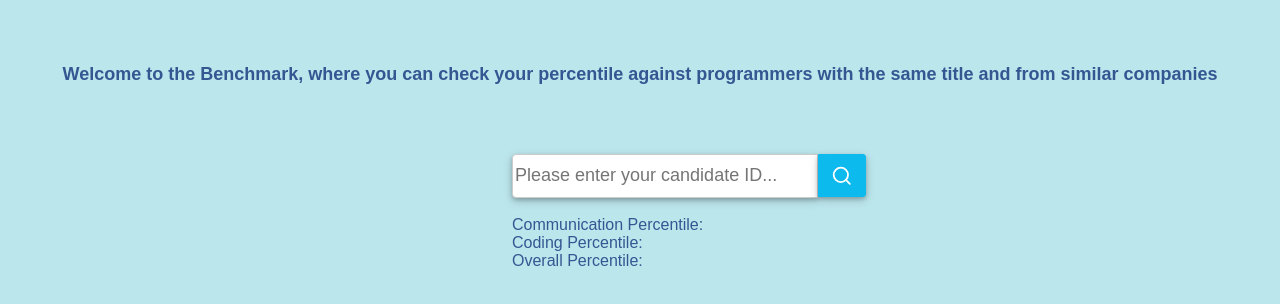
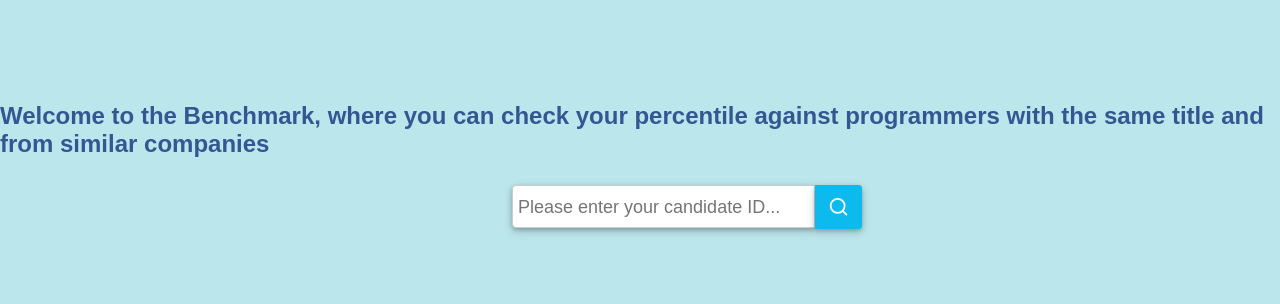
Before and after one commit to nilshen/benchmark, a React (Create React App) app in the folder frontend/: page / in a window 1280 px wide. Shown: the top 304 px of the page. Built offline with nearby package versions, Linux system fonts and the light colour scheme.

Commit message:
css polished

```diff
--- a/frontend/src/App.js
+++ b/frontend/src/App.js
@@ -1,27 +1,32 @@
-import React, { useState, useEffect } from 'react';
-import { FiSearch } from "react-icons/fi"
-import './index.css'
+import React, { useState } from 'react';
+import { FiSearch } from "react-icons/fi";
+// import './index.css'
 
 function App() {
 
-  const[id, setId] = useState('')
-  const[comPercentile, setComPercentile] = useState('')
-  const[codingPercentile, setCodingPercentile] = useState('')
-  const[overallPercentile, setOverallPercentile] = useState('')
+  const [id, setId] = useState('');
+  const [comPercentile, setComPercentile] = useState('');
+  const [codingPercentile, setCodingPercentile] = useState('');
+  const [overallPercentile, setOverallPercentile] = useState('');
 
-  console.log(id)
+  console.log(id);
 
   const handleClick = () => {
     fetch(`/${id}`)
       .then(response => {
         // testing
         // console.log(typeof response)
-        return response.json()
+        return response.json();
       })
-      .then(data =>  {
-        setComPercentile(data[0])
-        setCodingPercentile(data[1])
-        setOverallPercentile(data[2])
+      .then(data => {
+        setComPercentile(data[0]);
+        setCodingPercentile(data[1]);
+        setOverallPercentile(data[2]);
+        setId('');
+
+        document.getElementById("com_percentile").style.display = 'block';
+        document.getElementById("coding_percentile").style.display = 'block';
+        document.getElementById("overall_percentile").style.display = 'block';
 
         /// inital try - set additional state instead of updating the innerHTML tags
         // document.getElementById("com_percentile").innerHTML = data[0]
@@ -31,48 +36,51 @@ function App() {
         // console.log(data[0])
         // console.log(data[1])
         // console.log(data)
-  })}
+      })
+      .catch(console.error);
+  };
 
-    return (
+  return (
     <div className='page-container'>
       <div className='header'>
         Welcome to the Benchmark, where you can check your percentile against programmers with the same title and from similar companies
       </div>
-      <br/>
+      <br />
 
       <div className='body-container'>
-        <div className='input-title'>
+        <div className='search-container'>
           <input className='input'
-            type ="text"
+            type="text"
             // name ="candidate_id"
             placeholder="Please enter your candidate ID..."
             onChange={e => setId(e.target.value)}
             value={id}
-            />
-            <FiSearch onClick={handleClick} className="searchbar-icon"/>
+          />
+          <FiSearch onClick={handleClick} className="searchbar-icon" />
         </div>
 
-        <br/>
+        <br />
         <div className='percentiles-container'>
+
           <div className='percentiles-row'>
-            <div className='percentiles-title'>Communication Percentile: </div>
-            <div className='percentile-result' id='com_percentile'>{comPercentile}</div>
+            <div id='com_percentile'>Communication Percentile: </div>
+            <div className='percentile-result'>{comPercentile}</div>
           </div>
           <div className='percentiles-row'>
-            <div className='percentiles-title'>Coding Percentile: </div>
-            <div className='percentile-result' id='coding_percentile'>{codingPercentile}</div>
+            <div id='coding_percentile'>Coding Percentile: </div>
+            <div className='percentile-result'>{codingPercentile}</div>
           </div>
           <div className='percentiles-row'>
-            <div className='percentiles-title'>Overall Percentile: </div>
-            <div className='percentile-result' id='overall_percentile'>{overallPercentile}</div>
+            <div id='overall_percentile'>Overall Percentile: </div>
+            <div className='percentile-result'>{overallPercentile}</div>
           </div>
         </div>
       </div>
     </div>
-  )
+  );
 }
 
-export default App
+export default App;
 
 
 
--- a/frontend/src/index.css
+++ b/frontend/src/index.css
@@ -16,7 +16,7 @@ code {
 
 .page-container {
   overflow: hidden;
-  margin-top: 5%;
+  margin-top: 8%;
   display: flex;
   justify-content: center;
   flex-direction: column;
@@ -29,19 +29,21 @@ code {
   flex-direction: row;
 
 
-  font-size: large;
+  font-size: x-large;
   font-weight:900
 }
 
 .body-container{
   position: fixed;
-  margin-top: 20%;
+  margin-top: 15%;
   margin-left: 40%;
+  width: 350px;
+  height: 100px;
 
 
 }
 
-.input-title{
+.search-container{
   /* margin: 10%; */
   display: flex;
   justify-content: start;
@@ -54,6 +56,8 @@ code {
 
   outline: none;
 
+  padding-left: 5px;
+  padding-bottom: 0px;
   font-size: large;
   border-radius: 4px 0 0 4px;
   border: 1px solid #CCCCCC;
@@ -85,13 +89,20 @@ code {
 }
 
 .percentiles-row{
+
   display: flex;
   justify-content: space-between;
   flex-direction: row;
 }
 
-.percentiles-title{
-
+#overall_percentile{
+  display: none;
+}
+#coding_percentile{
+  display: none;
+}
+#com_percentile{
+  display: none;
 }
 
 .percentile-result {
--- a/frontend/src/index.js
+++ b/frontend/src/index.js
@@ -2,7 +2,6 @@ import React from 'react';
 import ReactDOM from 'react-dom/client';
 import './index.css';
 import App from './App';
-import reportWebVitals from './reportWebVitals';
 
 const root = ReactDOM.createRoot(document.getElementById('root'));
 root.render(
@@ -10,8 +9,3 @@ root.render(
     <App />
   </React.StrictMode>
 );
-
-// If you want to start measuring performance in your app, pass a function
-// to log results (for example: reportWebVitals(console.log))
-// or send to an analytics endpoint. Learn more: https://bit.ly/CRA-vitals
-reportWebVitals();
--- a/frontend/src/reportWebVitals.js
+++ /dev/null
@@ -1,13 +0,0 @@
-const reportWebVitals = onPerfEntry => {
-  if (onPerfEntry && onPerfEntry instanceof Function) {
-    import('web-vitals').then(({ getCLS, getFID, getFCP, getLCP, getTTFB }) => {
-      getCLS(onPerfEntry);
-      getFID(onPerfEntry);
-      getFCP(onPerfEntry);
-      getLCP(onPerfEntry);
-      getTTFB(onPerfEntry);
-    });
-  }
-};
-
-export default reportWebVitals;
```
Also changed, not shown: frontend/src/components/home_page/home_page.jsx (deleted, +0 -38 lines), frontend/src/components/percentiles/Percentiles.jsx (deleted, +0 -14 lines), frontend/src/setupTests.js (deleted, +0 -5 lines), frontend/src/logo.svg (deleted).
